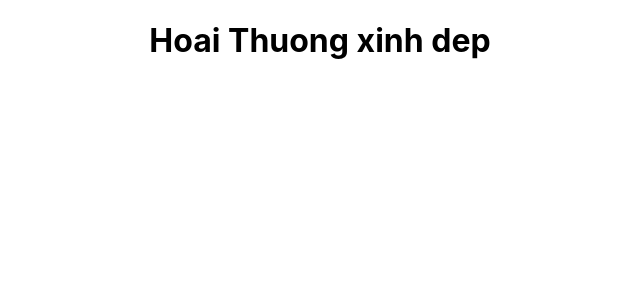
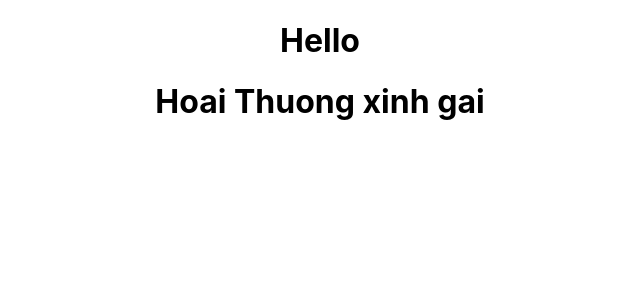
Before and after one commit to hoai-thuong/ReactJS, a React (Create React App) app: page / in a window 1280 px wide. Shown: the top 300 px of the page, without its empty margins (320-960 px from the left). Built offline with nearby package versions, Linux system fonts and the light colour scheme.

Commit message:
create class components

```diff
--- a/src/App.js
+++ b/src/App.js
@@ -1,11 +1,12 @@
 import logo from './logo.svg';
 import './App.css';
 import Hello from './components/Hello'
-
+import Message  from './components/Message';
 function App() {
   return (
     <div className="App">
       <Hello/>
+      <Message></Message>
 
     </div>
   );
--- a/src/components/Hello.js
+++ b/src/components/Hello.js
@@ -1,4 +1,6 @@
-function Hello() {
-    return <h1>Hoai Thuong xinh dep</h1>
-}
+// function Hello() {
+//     return <h1>Hoai Thuong xinh dep</h1>
+// }
+
+const Hello = ()=> <h1>Hello</h1>
 export default Hello
--- /dev/null
+++ b/src/components/Message.js
@@ -0,0 +1,8 @@
+import {Component} from 'react'
+class Message extends Component {
+    render() {
+        return <h1>Hoai Thuong xinh gai</h1>
+    }
+
+}
+export default Message
```
